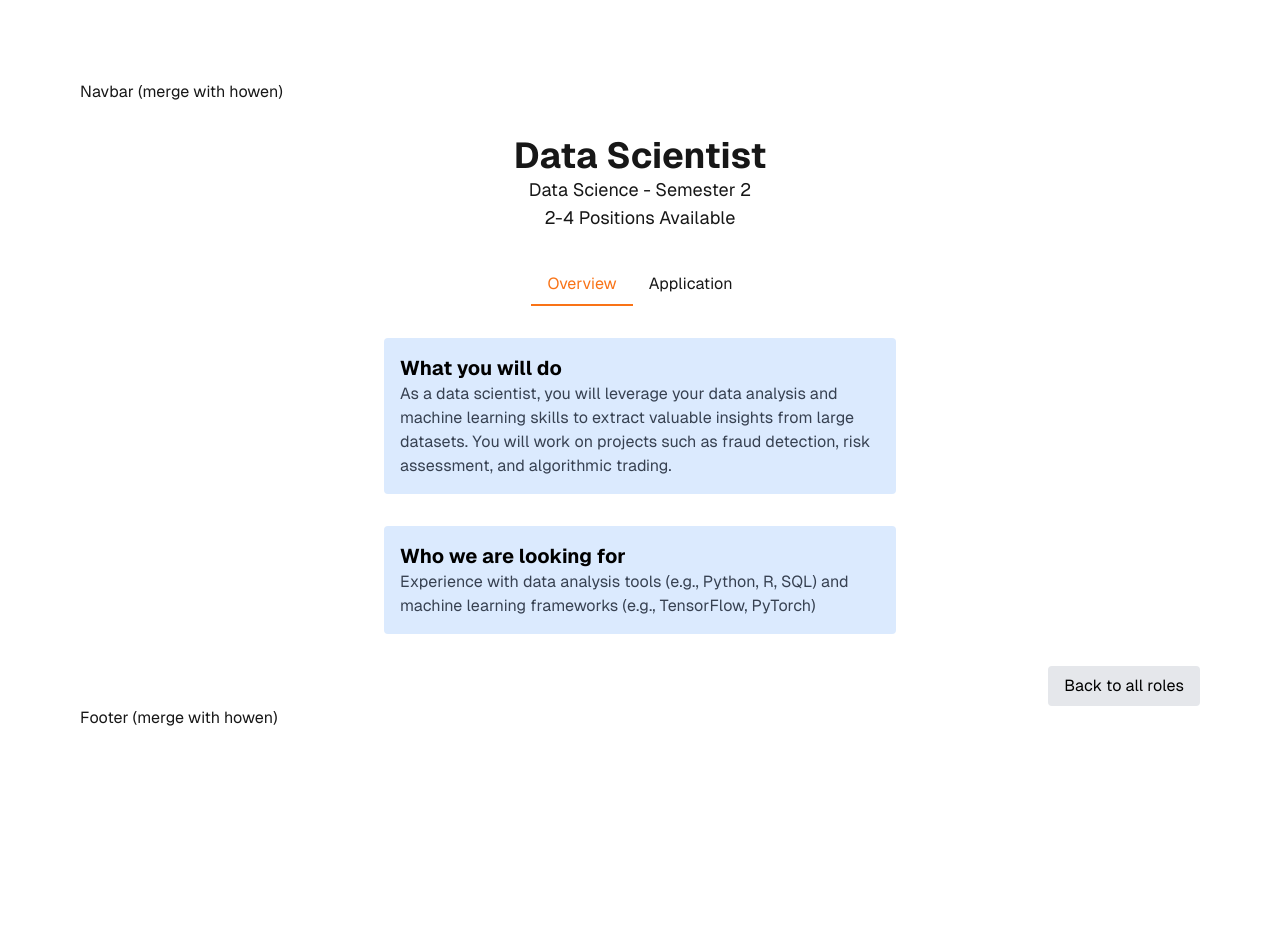
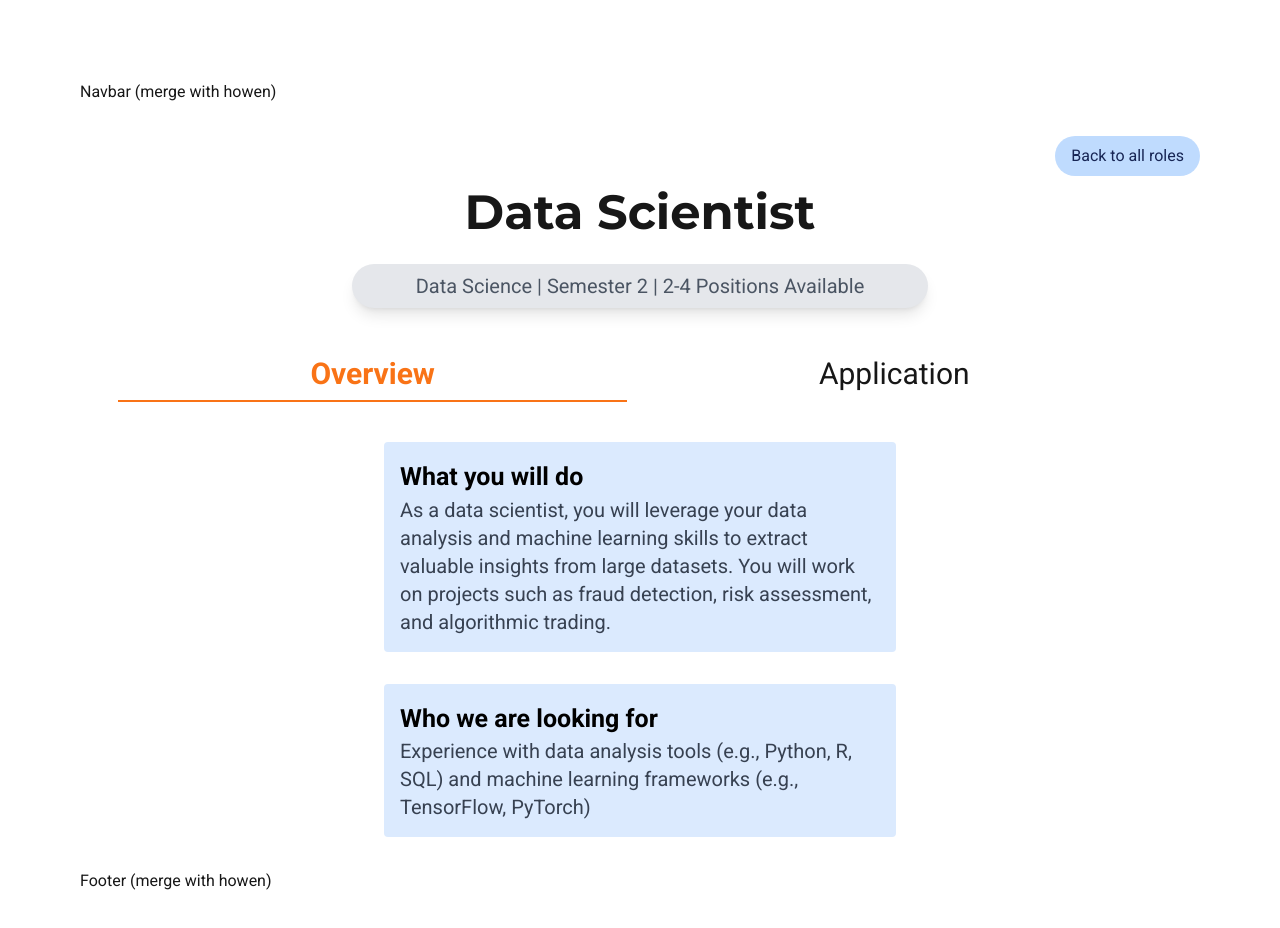
Before and after one commit to nathanshew/SD_Careers_Platform, a Next.js app: page /positions/data-scientist in a window 1280 px wide. Shown: the top 928 px of the page. Before the commit the page ends 842 px from the top, so only its background shows below. Built offline with nearby package versions, Linux system fonts and the light colour scheme.

Commit message:
adjust the layout according to the design

```diff
--- a/src/app/positions/[id]/page.tsx
+++ b/src/app/positions/[id]/page.tsx
@@ -19,25 +19,28 @@ export default function JobApplication() {
     if (jobData !== undefined) {
         return (
 
-        <div className="min-h-screen p-8 pb-20 gap-16 sm:p-20 font-[family-name:var(--font-geist-sans)]">
+        <div className="min-h-screen p-8 pb-20 gap-16 sm:p-20 font-body">
         <NavBar/>
+        {/* Back to All Roles Button */}
+        <GoBack/>
         {/* Job Role Title */}
-        <section className="text-center mb-8">
-            <h1 className="text-4xl font-bold">{jobData.title}</h1>
-            <p className="text-lg">{jobData.department} - {jobData.semester}</p>
-            <p className="text-lg">{jobData.positionsAvailable}</p>
+        <section className="text-center mb-8 flex flex-col items-center justify-center">
+            <h1 className="font-header">{jobData.title}</h1>
+            <div className="text-xl bg-gray-200 text-gray-600 rounded-full mt-4 px-16 py-2 w-fit shadow-lg">
+              {jobData.department}  |  {jobData.semester}  |  {jobData.positionsAvailable}
+            </div>
         </section>
 
         {/* Overview and Application Tabs */}
-        <div className="flex justify-center mb-8">
+        <div className="flex justify-center mb-10 mt-10">
             <button
-            className={`px-4 py-2 border-b-2 ${activeTab === "overview" ? "border-orange-500 text-orange-500" : "border-transparent hover:border-gray-300"}`}
+            className={`text-3xl px-48 py-2 border-b-2 ${activeTab === "overview" ? "border-orange-500 text-orange-500 font-semibold" : "border-transparent hover:border-gray-300"}`}
             onClick={() => setActiveTab("overview")}
             >
             Overview
             </button>
             <button
-            className={`px-4 py-2 border-b-2 ${activeTab === "application" ? "border-orange-500 text-orange-500" : "border-transparent hover:border-gray-300"}`}
+            className={`text-3xl px-48 py-2 border-b-2 ${activeTab === "application" ? "border-orange-500 text-orange-500 font-semibold" : "border-transparent hover:border-gray-300"}`}
             onClick={() => setActiveTab("application")}
             >
             Application
@@ -50,9 +53,6 @@ export default function JobApplication() {
         ) : (
             <Application {...jobData}/>
         )}
-
-        {/* Back to All Roles Button */}
-        <GoBack/>
         <Footer/>
         </div>
     );
@@ -66,12 +66,12 @@ function Overview(jobData: JobDataType) {
   return (
   <div>
     <div className="max-w-lg mx-auto mb-8 p-4 bg-blue-100 rounded">
-        <h2 className="text-xl font-bold text-black">What you will do</h2>
-        <p className="text-gray-700">{jobData.description}</p>
+        <h3 className=" text-black">What you will do</h3>
+        <div className="text-gray-700 text-xl">{jobData.description}</div>
     </div>
     <div className="max-w-lg mx-auto mb-8 p-4 bg-blue-100 rounded">
-        <h2 className="text-xl font-bold text-black">Who we are looking for</h2>
-        <p className="text-gray-700">{jobData.requirements}</p>
+        <h3 className=" text-black">Who we are looking for</h3>
+        <div className="text-gray-700 text-xl">{jobData.requirements}</div>
     </div>
   </div>
   )
@@ -79,7 +79,7 @@ function Overview(jobData: JobDataType) {
 
 function Application(jobData: JobDataType) {
   return (
-     <form className="max-w-lg mx-auto">
+     <form className="max-w-lg mx-auto font-body text-xl">
           <div className="mb-4">
             <label className="block mb-2">Full Name</label>
             <input type="text" placeholder="e.g. Shawn Tan" className="w-full p-2 border border-gray-300 rounded" />
@@ -104,6 +104,10 @@ function Application(jobData: JobDataType) {
             <label className="block mb-2">Why do you want to join NFS as {jobData.title}?</label>
             <input type="text" placeholder="Type here" className="w-full p-2 border border-gray-300 rounded" />
           </div>
+          <div className="w-full flex items-center justify-center">
+            <button className="bg-orange-500 text-white rounded-full text-2xl px-10 py-2">Submit</button>
+          </div>
+
         </form>
   )
 }
@@ -111,7 +115,7 @@ function Application(jobData: JobDataType) {
 function GoBack() {
   return (
     <div className="text-right text-black mt-8">
-      <button className="px-4 py-2 bg-gray-200 rounded">
+      <button className="px-4 py-2 bg-blue-200 text-blue-950 rounded-full">
         <Link href = {`/positions/`}>Back to all roles</Link>
       </button>
     </div>
```
